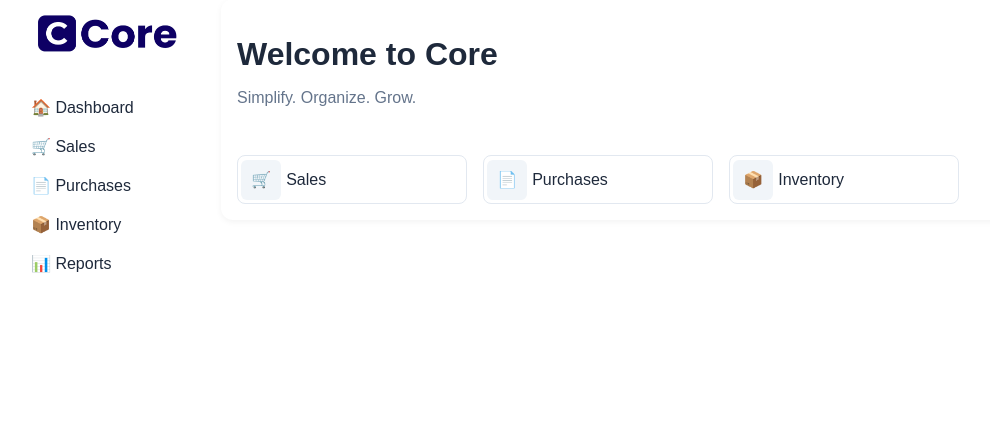
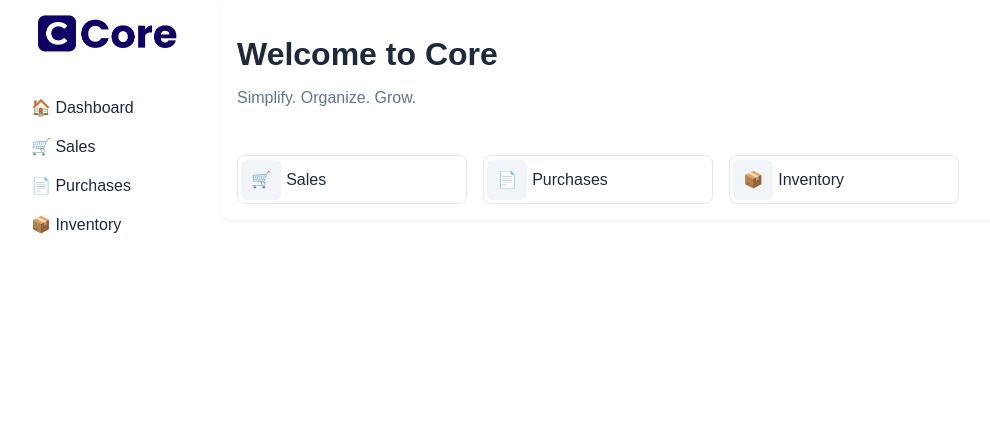
Before and after one commit to CaioHentz/Core, a Django app: page / in a window 1280 px wide. Shown: the part 33-469 px from the top of the page, without its empty margins (19-1009 px from the left). Run offline with Django 5.2, Linux system fonts and the light colour scheme.

Commit message:
Removing report from nav-bar since it wont be used

```diff
--- a/templates/galeria/index.html
+++ b/templates/galeria/index.html
@@ -117,7 +117,6 @@
       <a href="{% url 'inventory' %}" class="anchor">
         <div class="nav-item">📦 Inventory</div>
       </a>
-      <div class="nav-item">📊 Reports</div>
     </aside>
 
     <main>
--- a/templates/galeria/inventory.html
+++ b/templates/galeria/inventory.html
@@ -109,7 +109,7 @@
       <a href="{% url 'inventory' %}" class="anchor">
         <div class="nav-item active">📦 Inventory</div>
       </a>
-      <div class="nav-item">📊 Reports</div>
+
     </aside>
 
     <main>
--- a/templates/galeria/purchase.html
+++ b/templates/galeria/purchase.html
@@ -133,7 +133,6 @@
       <a href="{% url 'inventory' %}" class="anchor">
         <div class="nav-item">📦 Inventory</div>
       </a>
-      <div class="nav-item">📊 Reports</div>
     </aside>
 
     <main>
--- a/templates/galeria/sales.html
+++ b/templates/galeria/sales.html
@@ -136,7 +136,6 @@
       <a href="{% url 'inventory' %}" class="anchor">
         <div class="nav-item">📦 Inventory</div>
       </a>
-      <div class="nav-item">📊 Reports</div>
     </aside>
 
     <main>
```
